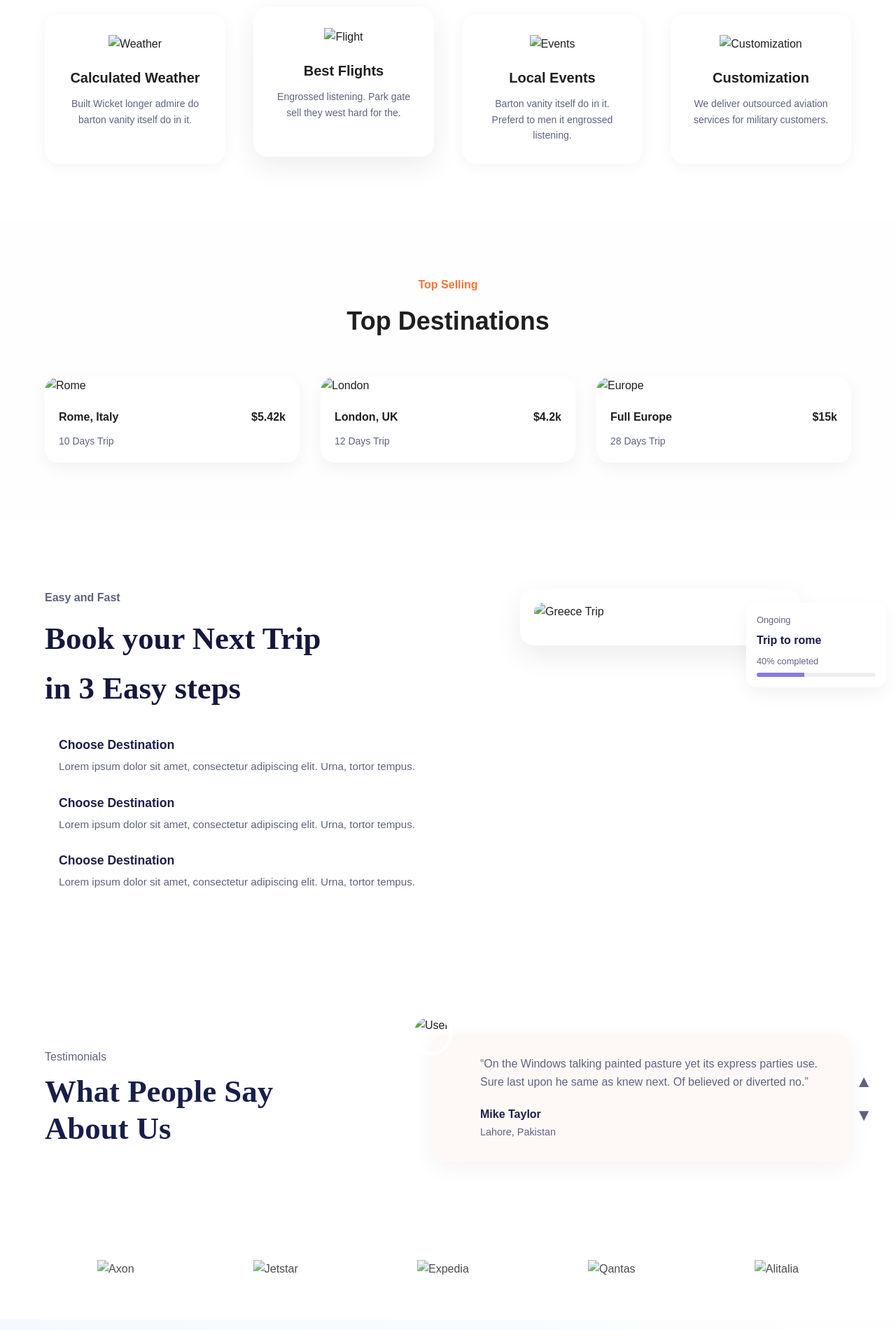
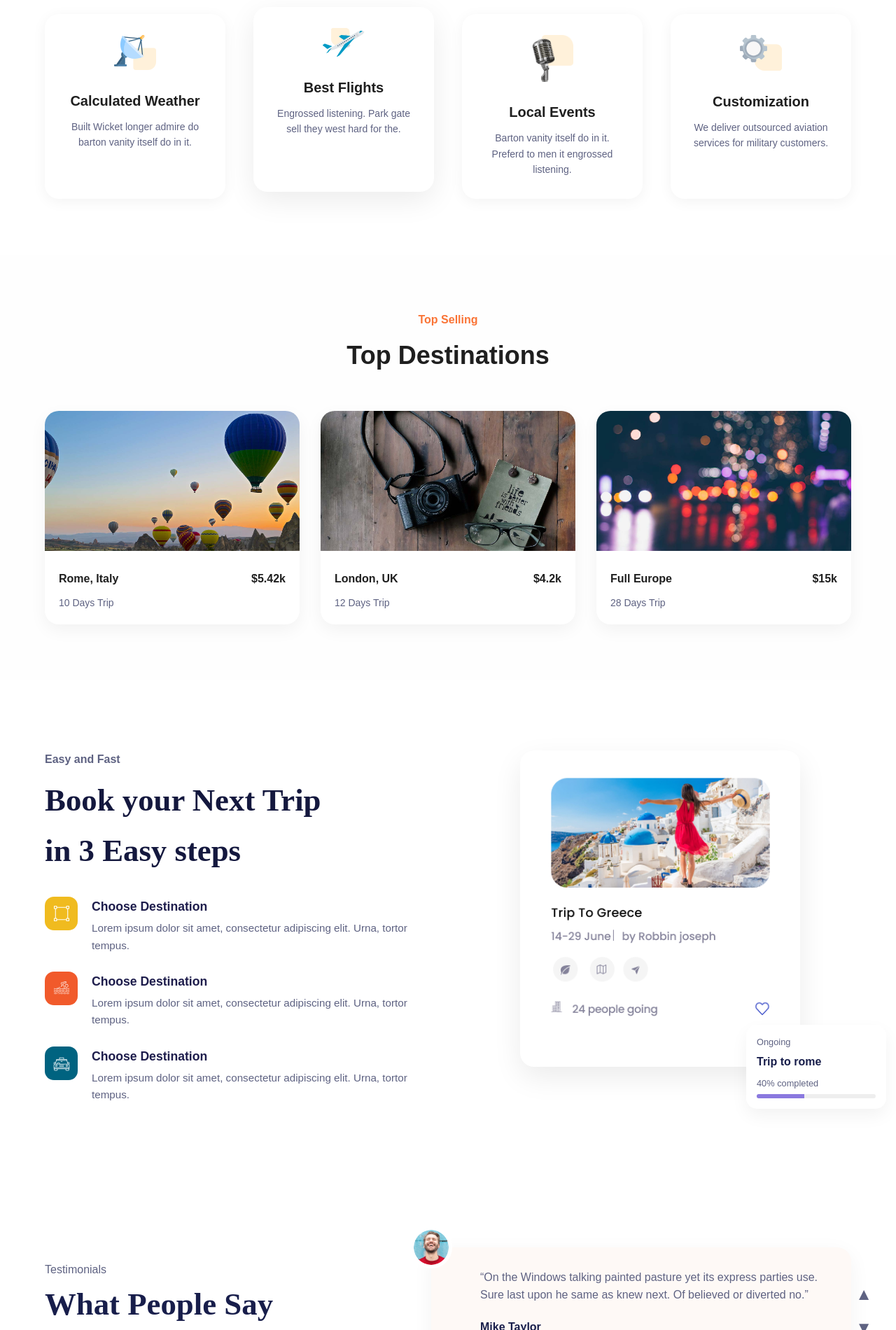
Before and after one commit to Ahmed0888/jadoo-web-with-AI, a plain HTML site: page index.html in a window 1280 px wide. Shown: the part 900-2800 px from the top of the page at 70% size. Drawn offline with Linux system fonts and the light colour scheme; the site is published under a folder, as on GitHub Pages, so addresses that start at the root find nothing.

Commit message:
image error checking

```diff
--- a/index.html
+++ b/index.html
@@ -11,7 +11,7 @@
     <header class="navbar">
       <div class="container nav-flex">
         <!-- <h1 class="logo"> -->
-          <img src="/assignment/Jadoo-travel-logo.svg" alt="logo" />
+          <img src="./assignment/Jadoo-travel-logo.svg" alt="logo" />
         </h1>
         <nav>
           <ul class="nav-links">
@@ -64,21 +64,21 @@
         <div class="services-grid">
           <!-- Service 1 -->
           <div class="service-card">
-            <img src="/assignment/dish.svg" alt="Weather" />
+            <img src="./assignment/dish.svg" alt="Weather" />
             <h3>Calculated Weather</h3>
             <p>Built Wicket longer admire do barton vanity itself do in it.</p>
           </div>
 
           <!-- Service 2 -->
           <div class="service-card active">
-            <img src="/assignment/airoplan-best-flights.svg" alt="Flight" />
+            <img src="./assignment/airoplan-best-flights.svg" alt="Flight" />
             <h3>Best Flights</h3>
             <p>Engrossed listening. Park gate sell they west hard for the.</p>
           </div>
 
           <!-- Service 3 -->
           <div class="service-card">
-            <img src="/assignment/mic_local-events.png" alt="Events" />
+            <img src="./assignment/mic_local-events.png" alt="Events" />
             <h3>Local Events</h3>
             <p>
               Barton vanity itself do in it. Preferd to men it engrossed
@@ -88,7 +88,7 @@
 
           <!-- Service 4 -->
           <div class="service-card">
-            <img src="/assignment/customization.svg" alt="Customization" />
+            <img src="./assignment/customization.svg" alt="Customization" />
             <h3>Customization</h3>
             <p>
               We deliver outsourced aviation services for military customers.
@@ -108,7 +108,7 @@
         <div class="destination-grid">
           <!-- Destination 1 -->
           <div class="destination-card">
-            <img src="/assignment/rome.jpg" alt="Rome" />
+            <img src="./assignment/rome.jpg" alt="Rome" />
             <div class="destination-info">
               <div class="destination-top">
                 <h4>Rome, Italy</h4>
@@ -122,7 +122,7 @@
 
           <!-- Destination 2 -->
           <div class="destination-card">
-            <img src="/assignment/london.jpg" alt="London" />
+            <img src="./assignment/london.jpg" alt="London" />
             <div class="destination-info">
               <div class="destination-top">
                 <h4>London, UK</h4>
@@ -136,7 +136,7 @@
 
           <!-- Destination 3 -->
           <div class="destination-card">
-            <img src="/assignment/macedonia.jpg" alt="Europe" />
+            <img src="./assignment/macedonia.jpg" alt="Europe" />
             <div class="destination-info">
               <div class="destination-top">
                 <h4>Full Europe</h4>
@@ -161,7 +161,7 @@
           </h2>
 
           <div class="step">
-            <img src="/assignment/choose destination.svg" alt="" />
+            <img src="./assignment/choose destination.svg" alt="" />
             <div class="step-content">
               <h4>Choose Destination</h4>
               <p>
@@ -172,7 +172,7 @@
           </div>
 
           <div class="step">
-            <img src="/assignment/choose destination2.svg" alt="" />
+            <img src="./assignment/choose destination2.svg" alt="" />
             <div class="step-content">
               <h4>Choose Destination</h4>
               <p>
@@ -183,7 +183,7 @@
           </div>
 
           <div class="step">
-            <img src="/assignment/choose destination3.svg" alt="" />
+            <img src="./assignment/choose destination3.svg" alt="" />
             <div class="step-content">
               <h4>Choose Destination</h4>
               <p>
@@ -197,7 +197,7 @@
         <div class="steps-right">
           <div class="trip-card">
             <img
-              src="/assignment/card_trip-to-greece.png"
+              src="./assignment/card_trip-to-greece.png"
               alt="Greece Trip"
               class="trip-img"
             />
@@ -236,7 +236,7 @@
         </div>
 
         <div class="testimonial-box">
-          <img src="/assignment/man.png" alt="User" class="testimonial-img" />
+          <img src="./assignment/man.png" alt="User" class="testimonial-img" />
           <div class="testimonial-content">
             <p>
               “On the Windows talking painted pasture yet its express parties
@@ -258,11 +258,11 @@
     <!-- Logos Section -->
     <section class="logos">
       <div class="container logos-container">
-        <img src="/assignment/avon.png" alt="Axon" />
-        <img src="/assignment/jetstar.png" alt="Jetstar" />
-        <img src="/assignment/expedia.png" alt="Expedia" />
-        <img src="/assignment/qantas.png" alt="Qantas" />
-        <img src="/assignment/alitalia.png" alt="Alitalia" />
+        <img src="./assignment/avon.png" alt="Axon" />
+        <img src="./assignment/jetstar.png" alt="Jetstar" />
+        <img src="./assignment/expedia.png" alt="Expedia" />
+        <img src="./assignment/qantas.png" alt="Qantas" />
+        <img src="./assignment/alitalia.png" alt="Alitalia" />
       </div>
     </section>
     <!-- Newsletter Section -->
@@ -319,17 +319,17 @@
         <div class="footer-social">
           <div class="social-icons">
             <a href="#"
-              ><img src="/assignment/facebook.svg" alt="Facebook"
+              ><img src="./assignment/facebook.svg" alt="Facebook"
             /></a>
             <a href="#"
-              ><img src="/assignment/instagram.png" alt="Instagram"
+              ><img src="./assignment/instagram.png" alt="Instagram"
             /></a>
-            <a href="#"><img src="/assignment/twitter.svg" alt="Twitter" /></a>
+            <a href="#"><img src="./assignment/twitter.svg" alt="Twitter" /></a>
           </div>
           <p>Discover our app</p>
           <div class="app-buttons">
-            <img src="/assignment/Google-Play.svg" alt="Google Play" />
-            <img src="/assignment/Play-Store.svg" alt="App Store" />
+            <img src="./assignment/Google-Play.svg" alt="Google Play" />
+            <img src="./assignment/Play-Store.svg" alt="App Store" />
           </div>
         </div>
       </div>
```
